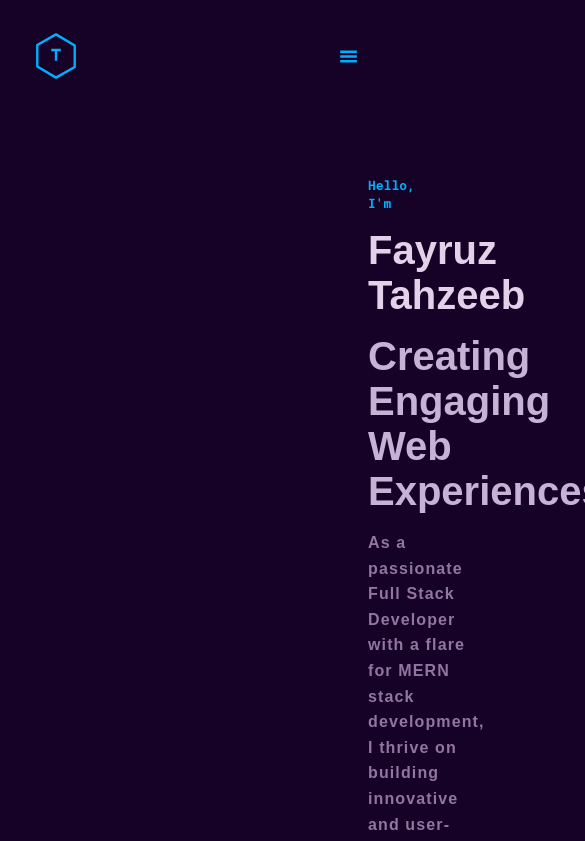
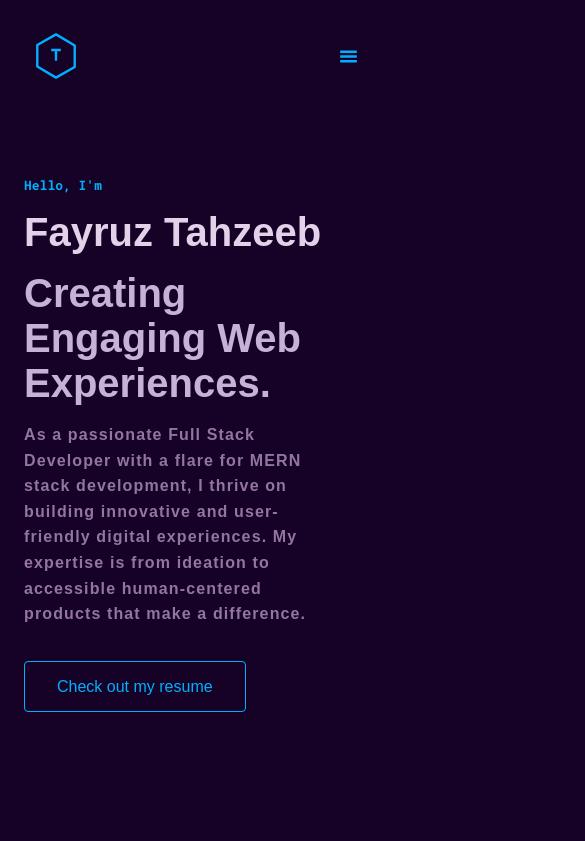
Before and after one commit to ishmumr7/portfolio, a Next.js app: page / in a window 390 px wide. Shown: the top 841 px of the page, 585 px wide, since content can reach past the window. Built offline with nearby package versions, Linux system fonts and the light colour scheme.

Commit message:
Add responsive media query

```diff
--- a/src/scss/sections/_hero.scss
+++ b/src/scss/sections/_hero.scss
@@ -35,4 +35,9 @@
       font-family: var(--raleway);
     }
   }
+	@media screen and (max-width: 768px) {
+    &-text {
+      width: 90%;
+    }
+	}
 }
--- a/src/scss/sections/_main.scss
+++ b/src/scss/sections/_main.scss
@@ -1,10 +1,19 @@
 main {
-  margin: 0 23rem;
-  transition: 0.3s ease-in-out;
+	margin: 0 23rem;
+	@media screen and (max-width: 1020px) {
+		margin: 0 8rem;
+	}
+	@media screen and (max-width: 768px) {
+		margin: 0 3rem;
+	}
+	@media screen and (max-width: 480px) {
+		margin: 0 1.5rem;
+	}
+	transition: 0.3s ease-in-out;
 }
 
 .blur {
-  filter: blur(10px);
-  pointer-events: none;
-  user-select: none;
+	filter: blur(10px);
+	pointer-events: none;
+	user-select: none;
 }
```
